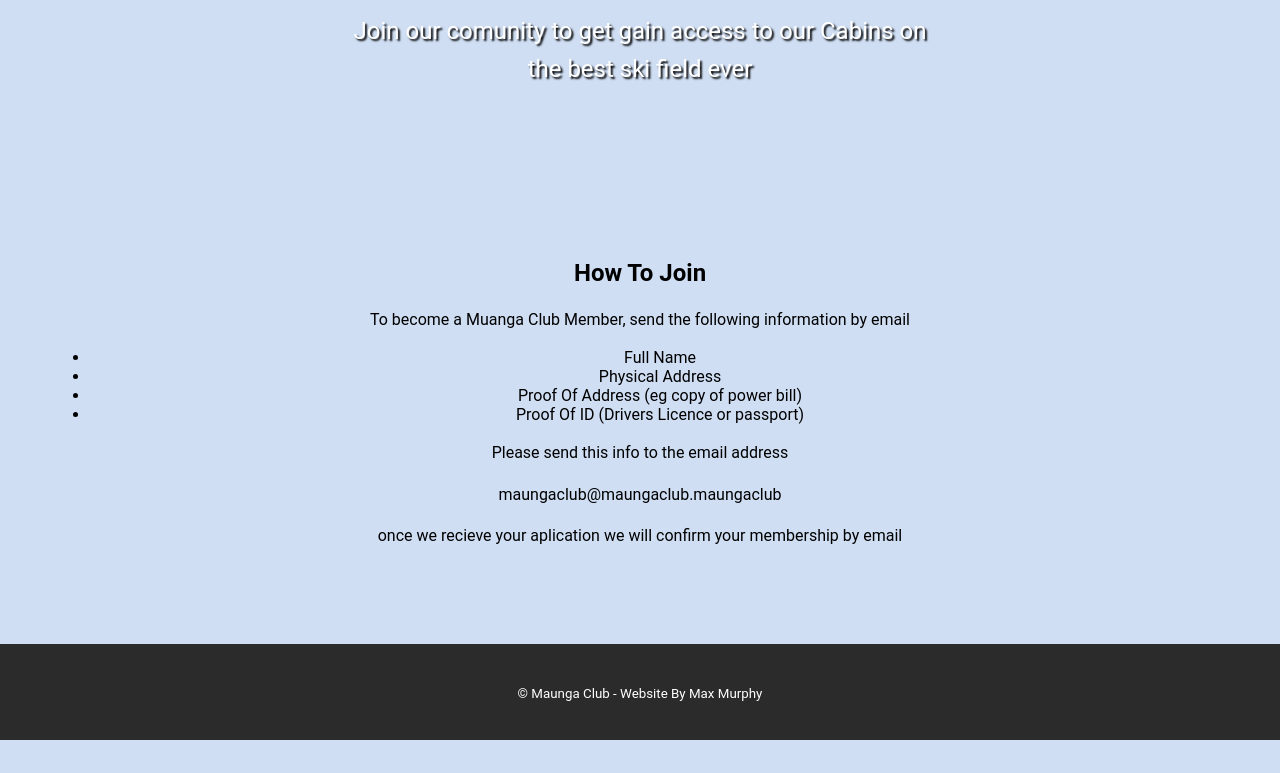
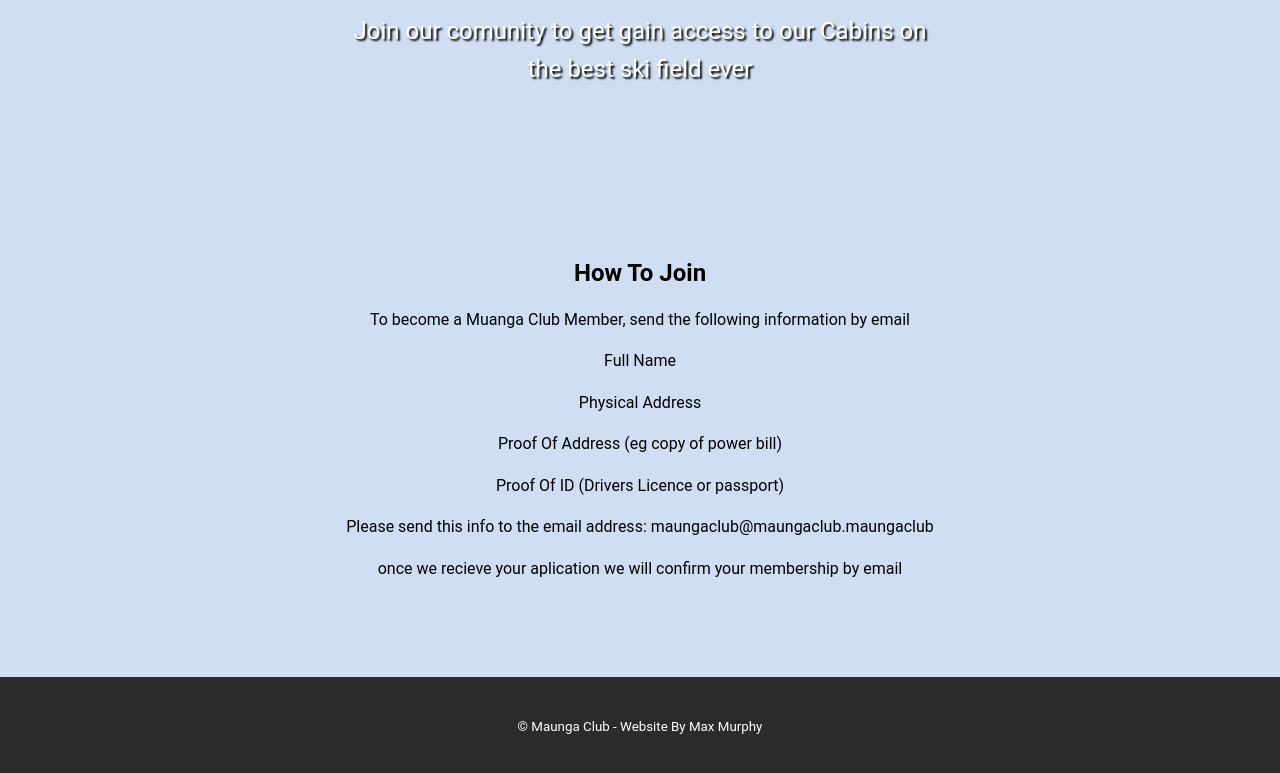
Before and after one commit to MaxMurphy0547/12DGTAssessment, a plain HTML site: page Membership.html in a window 1280 px wide. Shown: the part 169-942 px from the top of the page. Before the commit the page ends 909 px from the top, so only its background shows below. Drawn offline with Linux system fonts and the light colour scheme.

Commit message:
got rid of the bullet points

```diff
--- a/Membership.html
+++ b/Membership.html
@@ -29,14 +29,11 @@
     <article class="membership-info">
       <h2>How To Join</h2>
       <p>To become a Muanga Club Member, send the following information by email</p>
-      <ul>
-        <li>Full Name</li>
-        <li>Physical Address</li>
-        <li>Proof Of Address (eg copy of power bill)</li>
-        <li>Proof Of ID (Drivers Licence or passport)</li>
-      </ul>
-      <p>Please send this info to the email address</p>
-      <p>maungaclub@maungaclub.maungaclub</p>
+      <p>Full Name</p>
+      <p>Physical Address</p>
+      <p>Proof Of Address (eg copy of power bill)</p>
+      <p>Proof Of ID (Drivers Licence or passport)</p>
+      <p>Please send this info to the email address: maungaclub@maungaclub.maungaclub</p>
       <p>once we recieve your aplication we will confirm your membership by email</p>
     </article>
 
```
